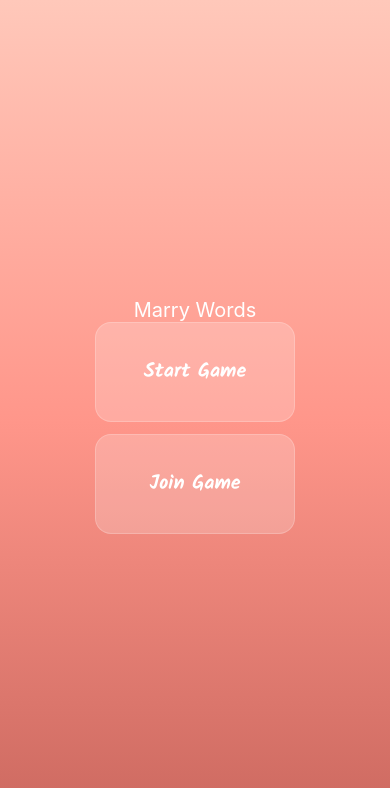
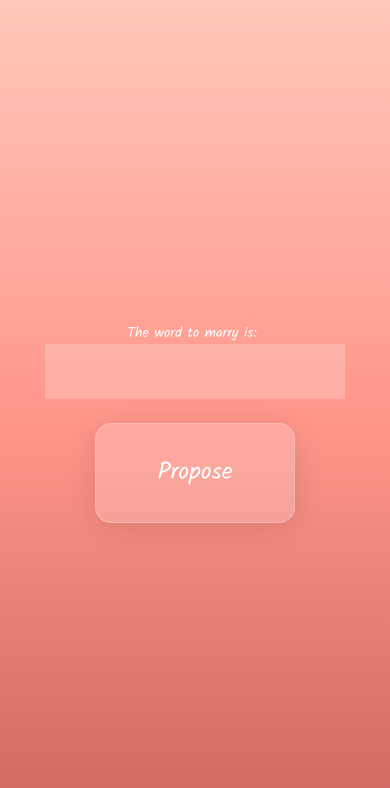
Before and after one commit to cam-eo/marry-words, a React Native app: screen /MarryAWord in a window 390 px wide. Shown: the top 788 px of the page. Built offline with nearby package versions, Linux system fonts and the light colour scheme; no server answers.

Commit message:
initial dealer set, able to start game, players can then select a word, still a bit of work to do though

```diff
--- a/App.js
+++ b/App.js
@@ -6,6 +6,8 @@ import { JoinGame } from "./components/JoinGame";
 import { StartGame } from "./components/StartGame";
 import WaitingForPlayers from "./components/WaitingForPlayers";
 import { WaitingToStart } from "./components/WaitingToStart";
+import { MarryAWord } from "./components/MarryAWord";
+import { WaitingToPickAWinner } from "./components/WaitingToPickAWinner";
 
 import Gameplay from "./components/Gameplay";
 import { StoreProvider, initialState, reducer } from "./store";
@@ -66,6 +68,16 @@ export default function App() {
             component={Gameplay}
             options={{ title: "Gameplay", headerShown: false }}
           />
+          <Stack.Screen
+            name="MarryAWord"
+            component={MarryAWord}
+            options={{ title: "MarryAWord", headerShown: false }}
+          />
+          <Stack.Screen
+            name="WaitingToPickAWinner"
+            component={WaitingToPickAWinner}
+            options={{ title: "WaitingToPickAWinner", headerShown: false }}
+          />
         </Stack.Navigator>
       </NavigationContainer>
     </StoreProvider>
--- a/components/Gameplay.jsx
+++ b/components/Gameplay.jsx
@@ -7,13 +7,25 @@ import { colors } from "../theme";
 import { Text } from "./Text";
 import { TextInput } from "./TextInput";
 import { db } from "../firebase";
+import { Button } from "./Button";
+import { useStoreValue } from "../store";
+
+import {
+  ref,
+  child,
+  get,
+  update,
+  onDisconnect,
+  onValue,
+} from "firebase/database";
 
 export default function Gameplay({ navigation }) {
-  const myTurn = true;
-  const waitingForWord = false;
-  const [myTurnComplete, setMyTurnComplete] = useState(false);
+  const [myTurn, setMyTurn] = useState(null);
+  const [state, dispatch] = useStoreValue();
 
   const countDownDate = new Date() - 60 * 1000;
+
+  const [word, setWord] = useState("");
 
   useEffect(() => {
     // get the dealer:
@@ -50,7 +62,72 @@ export default function Gameplay({ navigation }) {
     // Waiting for a winner - listen for winner
     // Show winner screen + timeout
     //
+    // const playersRef = ref(db, `sessions/${state.sessionId}/players/${dealer}/wordInPlay`);
+    // onValue(playersRef, (playersResponse) => {
+    //   setWordToMarry(playersResponse.val());
+    // });
+    //
+    // -------------------------------------------------------------
+    //
+    // let updateSession = {};
+    // updateSession[`sessions/${sessionId}/players/${user.uid}`] = {
+    //   name,
+    // };
+    //
+    // update(dbRef, updateSession).then(() => {
+    //   onDisconnect(userToSessionRef).remove();
+    //   navigation.navigate("WaitingToStart");
+    // });
+
+    const dbRef = ref(db);
+    get(child(dbRef, `sessions/${state.sessionId}`)).then((res) => {
+      dispatch({
+        type: "SET_DEALER",
+        dealer: {
+          uid: res.val().dealer,
+          name: res.val().players[res.val().dealer].name,
+        },
+      });
+
+      if (state.user.uid === res.val().dealer) {
+        setMyTurn(true);
+      }
+
+      if (!myTurn) {
+        const dealerWordRef = ref(
+          db,
+          `sessions/${state.sessionId}/players/${res.val().dealer}/wordInPlay`
+        );
+        onValue(dealerWordRef, (dealerWordResponse) => {
+          dispatch({
+            type: "SET_WORD_IN_PLAY",
+            wordInPlay: dealerWordResponse.val(),
+          });
+
+          if (dealerWordResponse.val()) {
+            navigation.navigate("MarryAWord");
+          }
+        });
+      }
+    });
+
+    // LISTEN FOR WORD
   }, []);
+
+  function submit() {
+    //
+
+    let updateSession = {};
+    updateSession[
+      `sessions/${state.sessionId}/players/${state.user.uid}/wordInPlay`
+    ] = word;
+
+    const dbRef = ref(db);
+
+    update(dbRef, updateSession).then(() => {
+      // navigation.navigate("WaitingToPickAWord");
+    });
+  }
 
   return (
     <LinearGradient
@@ -58,60 +135,35 @@ export default function Gameplay({ navigation }) {
       style={styles.container}
     >
       {myTurn ? (
+        state.dealer.name ? (
+          <>
+            <Text style={styles.typeography}>Type in a word</Text>
+            <TextInput
+              styles={{
+                width: "100%",
+                maxWidth: 300,
+                fontSize: 24,
+                padding: 8,
+                color: "#FFF",
+                textAlign: "center",
+                marginBottom: 24,
+              }}
+              value={word}
+              onChange={(e) => setWord(e.target.value)}
+            />
+            <Button onPress={submit}>Submit</Button>
+          </>
+        ) : (
+          <></>
+        )
+      ) : (
         <>
-          {myTurnComplete ? (
-            <>
-              <Text style={styles.typeography}>Timeout</Text>
-              <Text style={styles.typeography}>
-                Waiting for peeps to select a word
-              </Text>
-              <Text style={styles.typeography}>Results are in</Text>
-              <View style={{ backgroundColor: "#123459" }}>
-                <Text style={styles.typeography}>Word</Text>
-                <Text style={styles.typeography}>Player Name</Text>
-              </View>
-              <View style={{ backgroundColor: "#123459" }}>
-                <Text style={styles.typeography}>Word</Text>
-                <Text style={styles.typeography}>Player Name</Text>
-              </View>
-            </>
-          ) : (
-            <>
-              <Text style={styles.typeography}>Timeout</Text>
-              <Text style={styles.typeography}>
-                Type a word or press the button
-              </Text>
-              <TextInput />
-              <TouchableOpacity style={styles.button}>
-                Generate a word
-              </TouchableOpacity>
-              <TouchableOpacity
-                onPress={() => setMyTurnComplete(true)}
-                style={styles.button}
-              >
-                Submit
-              </TouchableOpacity>
-            </>
+          {state.dealer.name && (
+            <Text style={styles.typeography}>
+              {`Waiting for ${state.dealer.name} to select a word`}
+            </Text>
           )}
         </>
-      ) : (
-        <View>
-          {waitingForWord ? (
-            <>
-              <Text style={styles.typeography}>
-                Waiting for Shandre to select a word
-              </Text>
-              <Text style={styles.typeography}>Timeout</Text>
-            </>
-          ) : (
-            <>
-              <Text style={styles.typeography}>
-                Waiting for Shandre to select a workd
-              </Text>
-              <Text style={styles.typeography}>Timeout</Text>
-            </>
-          )}
-        </View>
       )}
     </LinearGradient>
   );
@@ -130,6 +182,7 @@ const styles = StyleSheet.create({
   },
   typeography: {
     color: "#FFF",
+    fontSize: 24,
   },
   input: {},
 });
--- /dev/null
+++ b/components/MarryAWord.tsx
@@ -0,0 +1,77 @@
+import { FC, useEffect, useState } from "react";
+import { LinearGradient } from "expo-linear-gradient";
+import { colors } from "../theme";
+import { StyleSheet } from "react-native";
+import { Text } from "./Text";
+import { TextInput } from "./TextInput";
+import { Button } from "./Button";
+import { useStoreValue } from "../store";
+
+import { db } from "../firebase";
+
+import {
+  ref,
+  child,
+  get,
+  update,
+  onDisconnect,
+  onValue,
+} from "firebase/database";
+
+interface Props {}
+
+export const MarryAWord: FC<Props> = () => {
+  const [state, dispatch] = useStoreValue();
+
+  const [wordToMarry, setWordToMarry] = useState("");
+
+  //   useEffect(() => {}, []);
+
+  function submit() {
+    //
+  }
+
+  return (
+    <LinearGradient
+      colors={[colors.primaryLight, colors.primary, colors.primaryDark]}
+      style={styles.container}
+    >
+      <Text
+        styles={styles.typeography}
+      >{`The word to marry is: ${state.wordInPlay}`}</Text>
+      <TextInput
+        styles={{
+          width: "100%",
+          maxWidth: 300,
+          fontSize: 24,
+          padding: 8,
+          color: "#FFF",
+          textAlign: "center",
+          marginBottom: 24,
+        }}
+        value={wordToMarry}
+        onChange={(e) => setWordToMarry(e.target.value)}
+      />
+      <Button textStyles={{ color: "#FFF", fontSize: 24 }} onPress={submit}>
+        Propose
+      </Button>
+    </LinearGradient>
+  );
+};
+
+const styles = StyleSheet.create({
+  container: {
+    flex: 1,
+    alignItems: "center",
+    justifyContent: "center",
+    minWidth: "200px",
+    width: "100%",
+  },
+  button: {
+    backgroundColor: "#123456",
+  },
+  typeography: {
+    color: "#FFF",
+  },
+  input: {},
+});
--- a/components/StartGame.tsx
+++ b/components/StartGame.tsx
@@ -7,7 +7,7 @@ import { Text } from "./Text";
 import { colors } from "../theme";
 import { Button } from "./Button";
 import { db } from "../firebase";
-import { ref, set, onDisconnect } from "firebase/database";
+import { ref, set, onDisconnect, child, get } from "firebase/database";
 
 import { useStoreValue } from "../store";
 
@@ -48,11 +48,9 @@ export const StartGame: FC<Props> = ({ navigation }) => {
 
     set(sessionRef, {
       players,
-      start: false,
     });
 
     onDisconnect(sessionRef).remove();
-
     navigation.navigate("WaitingForPlayers");
   }
 
--- a/components/WaitingForPlayers.jsx
+++ b/components/WaitingForPlayers.jsx
@@ -39,12 +39,10 @@ export default function WaitingForPlayers({ navigation }) {
   function startTheGame() {
     // set start session
     let updateSession = {};
-    updateSession[`sessions/${state.sessionId}/start`] = true;
-
-    // get the last player ID and update dealer in session
+    updateSession[`sessions/${state.sessionId}/dealer`] = state.user.uid;
 
     const dbRef = ref(db);
-    update(dbRef, updateSession).then((res) => {
+    update(dbRef, updateSession).then(() => {
       navigation.navigate("Gameplay");
     });
   }
--- /dev/null
+++ b/components/WaitingToPickAWinner.tsx
@@ -0,0 +1,60 @@
+import { FC, useState } from "react";
+import { LinearGradient } from "expo-linear-gradient";
+import { colors } from "../theme";
+import { StyleSheet } from "react-native";
+import { Text } from "./Text";
+import { TextInput } from "./TextInput";
+import { Button } from "./Button";
+import { useStoreValue } from "../store";
+
+interface Props {}
+
+export const WaitingToPickAWinner: FC<Props> = () => {
+  const [wordToMarry, setWordToMarry] = useState("");
+
+  function submit() {
+    //
+  }
+
+  return (
+    <LinearGradient
+      colors={[colors.primaryLight, colors.primary, colors.primaryDark]}
+      style={styles.container}
+    >
+      <Text styles={styles.typeography}>{`The word to marry is: ${""}`}</Text>
+      <TextInput
+        styles={{
+          width: "100%",
+          maxWidth: 300,
+          fontSize: 24,
+          padding: 8,
+          color: "#FFF",
+          textAlign: "center",
+          marginBottom: 24,
+        }}
+        value={wordToMarry}
+        onChange={(e) => setWordToMarry(e.target.value)}
+      />
+      <Button textStyles={{ color: "#FFF", fontSize: 24 }} onPress={submit}>
+        Propose
+      </Button>
+    </LinearGradient>
+  );
+};
+
+const styles = StyleSheet.create({
+  container: {
+    flex: 1,
+    alignItems: "center",
+    justifyContent: "center",
+    minWidth: "200px",
+    width: "100%",
+  },
+  button: {
+    backgroundColor: "#123456",
+  },
+  typeography: {
+    color: "#FFF",
+  },
+  input: {},
+});
--- a/components/WaitingToStart.tsx
+++ b/components/WaitingToStart.tsx
@@ -16,17 +16,15 @@ interface Props {
 export const WaitingToStart: FC<Props> = ({ navigation }) => {
   const [state] = useStoreValue();
   const [players, setPlayers] = useState();
-  const [sessionStarted, setSessionStarted] = useState(false);
+  const [sessionStarted, setSessionStarted] = useState("");
   useEffect(() => {
     const playersRef = ref(db, `sessions/${state.sessionId}/players`);
     onValue(playersRef, (playersResponse) => {
       setPlayers(playersResponse.val());
     });
-    const sessionStartedRef = ref(db, `sessions/${state.sessionId}/start`);
+    const sessionStartedRef = ref(db, `sessions/${state.sessionId}/dealer`);
 
     onValue(sessionStartedRef, (sessionStartedResponse) => {
-      console.log("Changed ");
-
       setSessionStarted(sessionStartedResponse.val());
     });
   }, []);
--- a/store.js
+++ b/store.js
@@ -3,6 +3,11 @@ import { createContext, FC, useContext, useReducer } from "react";
 export const initialState = {
   user: {},
   sessionId: undefined,
+  dealer: {
+    uid: "",
+    name: "",
+  },
+  wordInPlay: "",
 };
 
 // interface State {
@@ -31,6 +36,10 @@ export const reducer = (state, action) => {
       return { ...state, user: action.user };
     case "SET_SESSION":
       return { ...state, sessionId: action.sessionId };
+    case "SET_DEALER":
+      return { ...state, dealer: action.dealer };
+    case "SET_WORD_IN_PLAY":
+      return { ...state, wordInPlay: action.wordInPlay };
     default:
       return state;
   }
```
